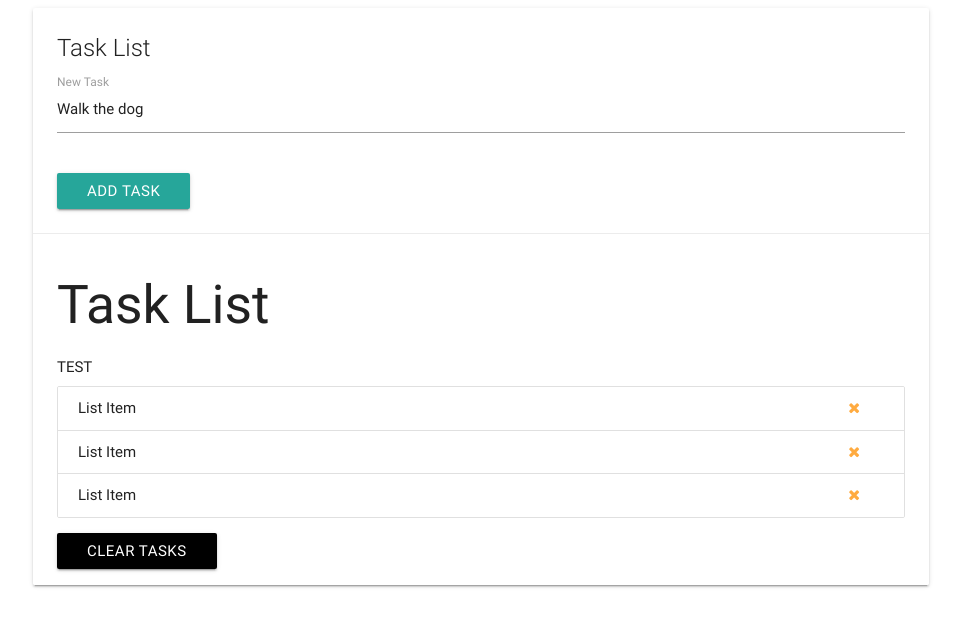
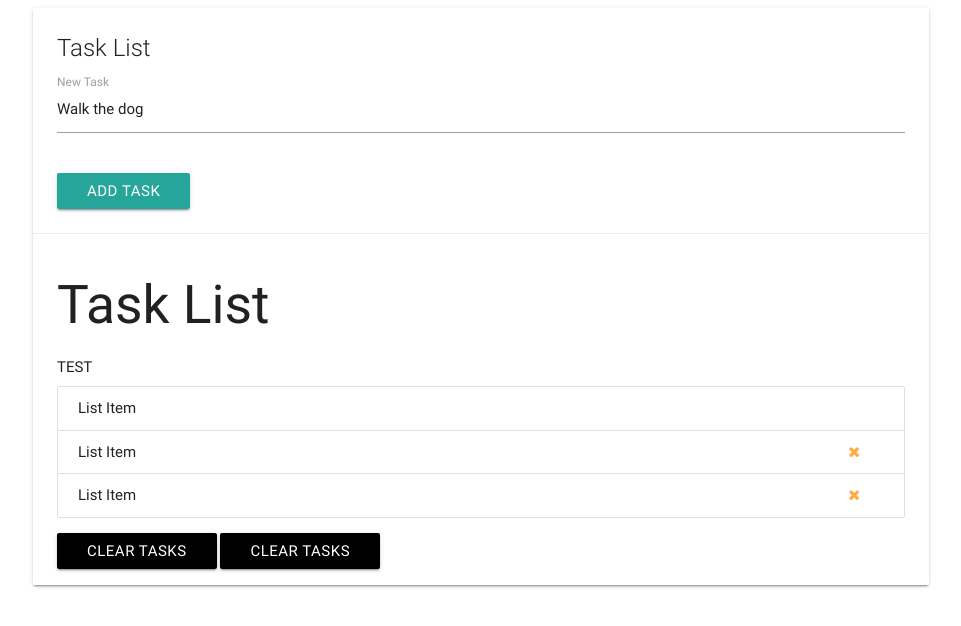
Before and after one commit to levi-blodgett/JS_practice, a plain HTML site: page DOM Manipulation & Events/index.html in a window 1280 px wide. Shown: the whole page, without its empty margins (159-1120 px from the left). Drawn offline with nearby package versions, Linux system fonts and the light colour scheme.

Commit message:
1/2way through event listener lesson

```diff
--- a/DOM Manipulation & Events/app2.js
+++ b/DOM Manipulation & Events/app2.js
@@ -17,7 +17,7 @@ newHeading.appendChild(document.createTextNode('Task List'));
 // Get the old heading
 const oldHeading = document.getElementById('task-title');
 
-// Parent
+// Parent, for the replaceChild method to be able to grab onto the old heading and replace it
 const cardAction = document.querySelector('.card-action');
 
 // Replace
@@ -37,7 +37,6 @@ lisst.removeChild(liss[3]);
 
 // Classes & attributes
 const firstLi = document.querySelector('li:first-child');
-
 const lenk = firstLi.children[0];
 let vol;
 
@@ -55,7 +54,30 @@ vol = lenk.setAttribute('href', 'http://google.com');
 lenk.setAttribute('title', 'Google');
 vol = lenk.hasAttribute('title');
 lenk.removeAttribute('title');
+lenk.setAttribute('style', 'visibility: hidden;');
 vol = lenk;
 
 
 console.log(vol);
+
+//////////////////
+// EVENT LISTENERS AND THE EVENT OBJECT
+//////////////////
+
+
+// Grabs the item with the "clear-tasks" class (in this case), and adds an event listener
+// The event listener takes in an action first, and then what it will do when that action happens
+document.querySelector('.clear-tasks').addEventListener('click', function(e){
+  console.log("Hello World");
+
+  e.preventDefault(); // Passing in the e as the event object, and preventing it from doing the default purpose of the button
+})
+
+// Adding a "#" will make it so the page doesn't refresh upon clicking the link button
+
+// This is the preferred way, as it is cleaner always to have a named function to put in
+document.querySelector('.clear-tasks2').addEventListener('click', onClick);
+
+function onClick(e){
+  console.log('Clicked');
+}
--- a/DOM Manipulation & Events/index.html
+++ b/DOM Manipulation & Events/index.html
@@ -63,7 +63,8 @@
                 </a>
               </li>
             </ul>
-            <a class="clear-tasks btn black" href="">Clear Tasks</a>
+            <a class="clear-tasks btn black" href="#">Clear Tasks</a>
+            <a class="clear-tasks2 btn black" href="#">Clear Tasks</a>
           </div>
         </div>
       </div>
```
